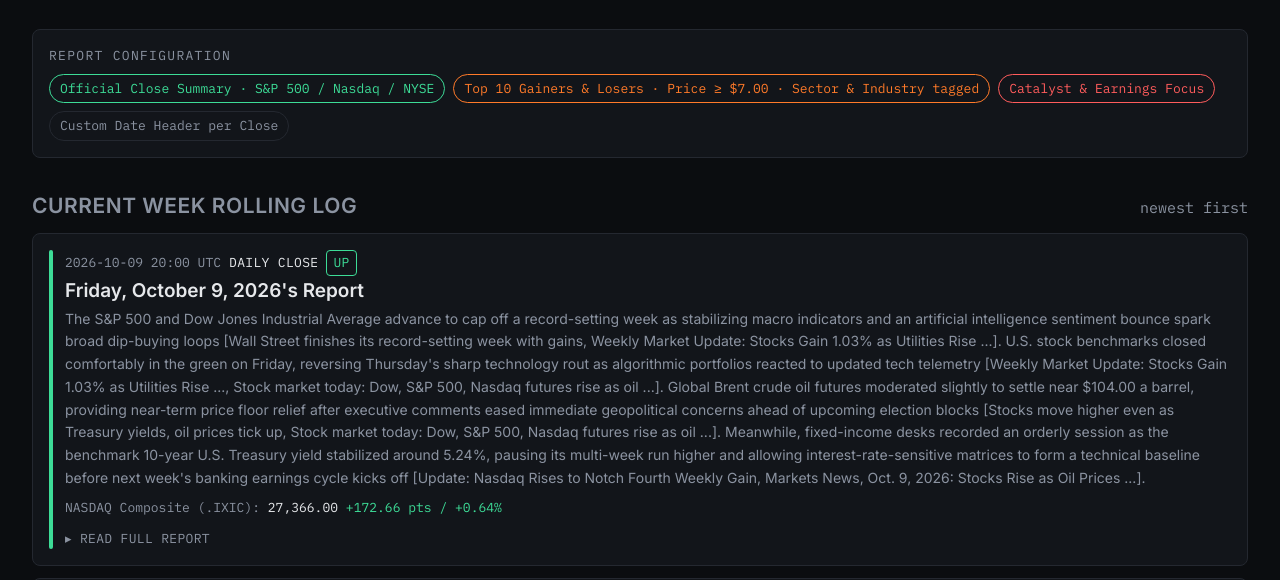
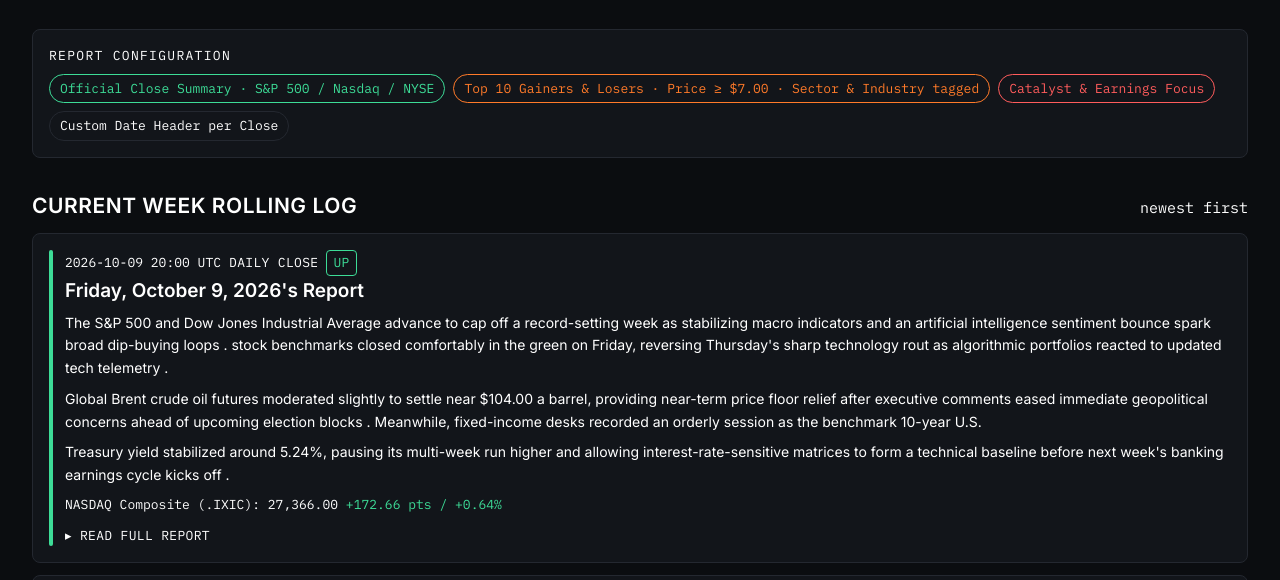
Before and after one commit to Jamesssurfer/GeneralStockreportDashboard, a plain HTML site: page index.html in a window 1280 px wide. Shown: the part 153-733 px from the top of the page. Drawn offline with nearby package versions, Linux system fonts and the light colour scheme.

Commit message:
Update text color and add headline formatting

```diff
--- a/index.html
+++ b/index.html
@@ -10,7 +10,7 @@
 <style>
   :root{
     --bg:#0B0D10; --panel:#12151A; --line:#242830;
-    --text:#E6E8EB; --muted:#8B93A1; --amber:#FF7A29; --teal:#3DDC97; --red:#FF5C5C;
+    --text:#FFFFFF; --muted:#FFFFFF; --amber:#FF7A29; --teal:#3DDC97; --red:#FF5C5C;
   }
   *{box-sizing:border-box}
   body{background:var(--bg); color:var(--text); font-family:'Inter',sans-serif; -webkit-font-smoothing:antialiased;}
@@ -180,6 +180,38 @@
       </div>`;
   }
 
+  // Clean leftover [citation...] blocks then break into short readable paragraphs
+  function headlineHTML(headline) {
+    if (!headline) return '';
+
+    // Strip the long [bracketed citation] remnants the parser leaves behind
+    let clean = headline
+      .replace(/\[[^\]]{8,}\]/g, '')   // remove [long citation text]
+      .replace(/\s{2,}/g, ' ')
+      .trim();
+
+    // Split into sentences on period/question/exclamation + space
+    const sentences = clean
+      .split(/(?<=[.!?])\s+/)
+      .map(s => s.trim())
+      .filter(s => s.length > 8);
+
+    // Group every two sentences into a paragraph
+    const paras = [];
+    for (let i = 0; i < sentences.length; i += 2) {
+      const chunk = sentences.slice(i, i + 2).join(' ').trim();
+      if (chunk) paras.push(chunk);
+    }
+
+    if (paras.length === 0) {
+      return `<p class="text-[14px] text-[var(--text)] mt-2 leading-relaxed">${escapeHtml(clean)}</p>`;
+    }
+
+    return `<div class="mt-2 space-y-2">` +
+      paras.map(p => `<p class="text-[14px] text-[var(--text)] leading-relaxed">${escapeHtml(p)}</p>`).join('') +
+      `</div>`;
+  }
+
   function rowHTML(item, animate) {
     const color = directionColor(item.market_direction);
     return `
@@ -191,8 +223,8 @@
             <span class="mono text-[13px] uppercase tracking-wide">Daily Close</span>
             <span class="mono text-[13px] uppercase tracking-wide px-1.5 py-0.5 rounded" style="color:${color}; border:1px solid ${color}">${escapeHtml(item.market_direction) || '—'}</span>
           </div>
-          <div class="text-[19px] font-semibold leading-snug">${escapeHtml(item.header)}</div>
-          ${item.headline ? `<div class="text-[14px] text-[var(--muted)] mt-1 leading-relaxed">${escapeHtml(item.headline)}</div>` : ''}
+          <div class="text-[19px] font-semibold leading-snug text-[var(--text)]">${escapeHtml(item.header)}</div>
+          ${headlineHTML(item.headline)}
           ${indexesHTML(item.indexes)}
           <details class="mt-3">
             <summary class="mono text-[13px] uppercase tracking-wide text-[var(--muted)] hover:text-[var(--text)]">
```
